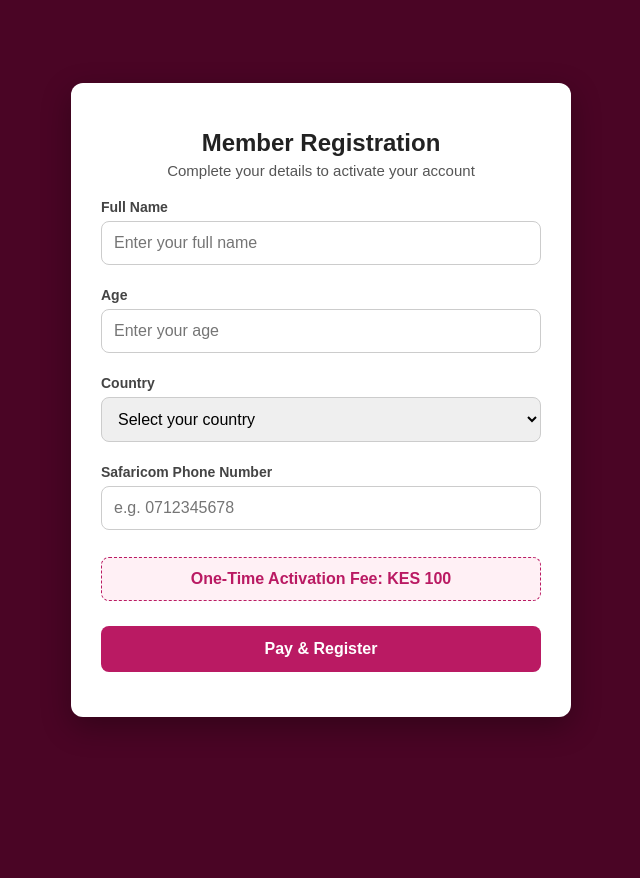
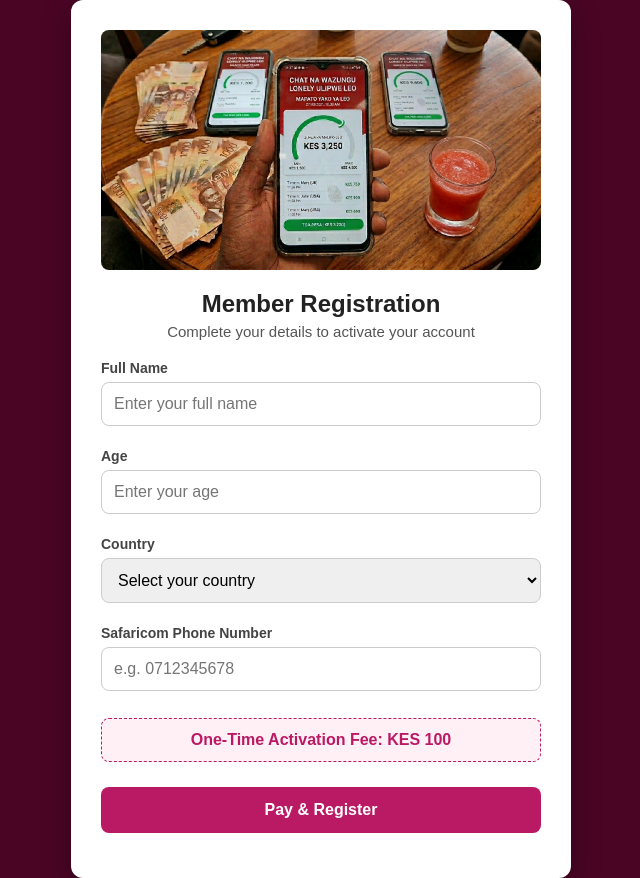
Before and after one commit to kimat07-cyber/mpesa-api, a Flask app: page / in a window 1280 px wide. Shown: the whole page, without its empty margins (319-959 px from the left). Before the commit the page ends 725 px from the top, so only its background shows below. Run offline with Flask 3, Linux system fonts and the light colour scheme.

Commit message:
Update index.html

```diff
--- a/templates/index.html
+++ b/templates/index.html
@@ -23,6 +23,15 @@
             max-width: 500px;
             box-shadow: 0 10px 30px rgba(0, 0, 0, 0.3); /* Stronger shadow for depth on dark background */
             box-sizing: border-box;
+        }
+
+        /* Styling for the new header image */
+        .header-image {
+            display: block;
+            max-width: 100%;
+            height: auto;
+            margin: 0 auto 20px auto; /* Centers the image and adds bottom spacing */
+            border-radius: 8px; /* Optional: adds soft corners to the image matching the card */
         }
 
         h1 {
@@ -104,6 +113,9 @@
 <body>
 
 <div class="card">
+    <!-- Main Header Image -->
+    <img src="csfss.png" alt="Header Image" class="header-image">
+
     <h1>Member Registration</h1>
     <h2>Complete your details to activate your account</h2>
 
```
